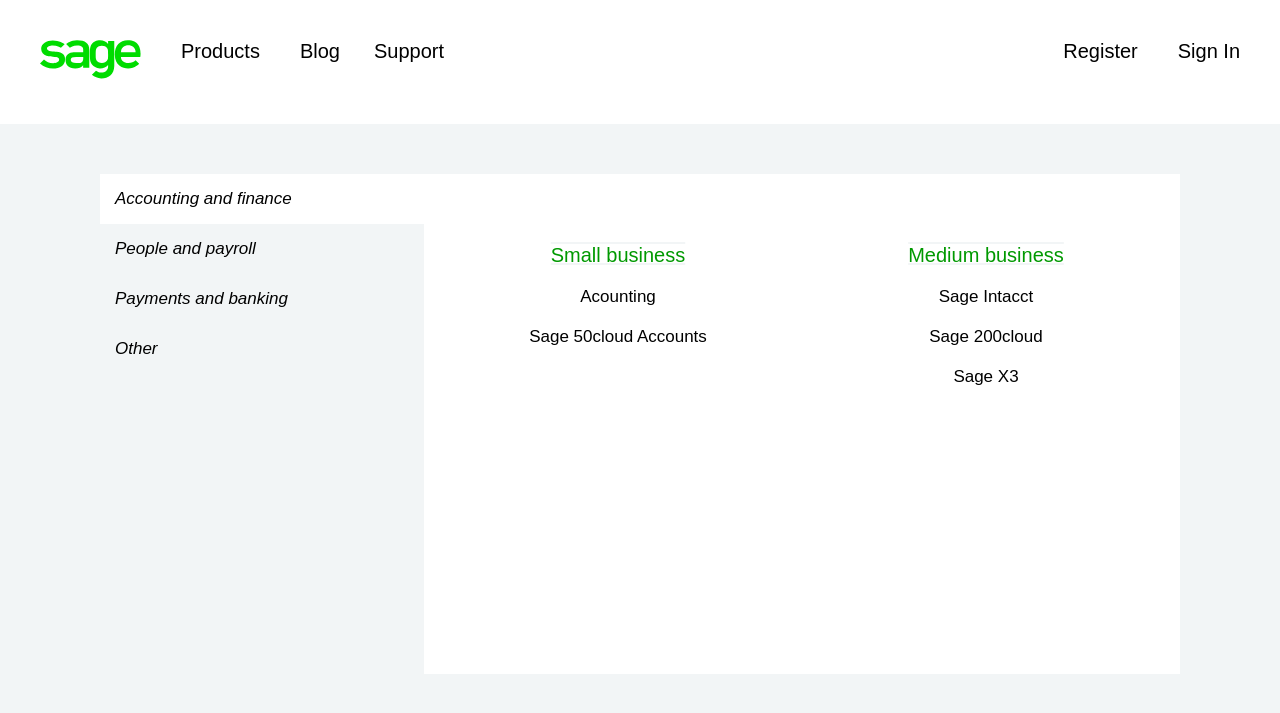
After one commit to WildLeek/8005_project_Team11, a PHP site: page /LandingPage.html in a window 1280 px wide. The commit adds this page. Shown: the top 713 px of the page. Run offline with PHP 8.4, Linux system fonts and the light colour scheme.

Commit message:
New Main Page
Created the m,ain landing page - some further fluff will be added later (picture before the item selection, and all item selection options).

```diff
--- /dev/null
+++ b/LandingPage.html
@@ -0,0 +1,73 @@
+<!DOCTYPE html>
+
+<html>
+
+<head>
+    <meta name="viewport" content="width=device-width, initial-scale=1" charset="utf-8" />
+    <title>Sage Feedback - Main Page Test</title>
+    <link rel="stylesheet" type="text/css" href="StyleSheets/landingPage.css" />
+    <script type="text/javascript" src="Scripts/landingPage.js"></script>
+</head>
+
+<body>
+    <header>
+        <ul class="topnav">
+            <li><a href="#"><img src="/Logos/sage-logo.svg" alt="Sage Logo"></a></li>
+            <li><a href="https://www.sage.com/en-gb/products/">Products</a></li>
+            <li><a href="https://www.sage.com/en-gb/blog/">Blog</a></li>
+            <li>
+                <div class="dropdown">
+                    <button class="menu-dropbtn" onclick="showMenu()">Support</button>
+                    <div class="dropdown-content" id="dropdownContent">
+                        <a href="https://my.sage.co.uk/public/help.aspx#/customer/support">Knowledgebase</a>
+                        <a href="https://www.sagecity.com/gb">Forums</a>
+                        <a href="https://www.sage.com/en-gb/shop/traininglanding.aspx">Training</a>
+                        <a href="https://www.sage.com/en-gb/support/">Support</a>
+                    </div>
+                </div>
+            </li>
+            <li class="right"><a href="#signin">Sign In</a></li>
+            <li class="right"><a href="#register">Register</a></li>
+        </ul>
+    </header>
+
+    <div class="container">
+        <div class="tab">
+            <button class="tablinks" onclick="openTab(event, 'accountingFinance')" id="defaultOpen"> Accounting and finance </button>
+            <button class="tablinks" onclick="openTab(event, 'payroll')"> People and payroll </button>
+            <button class="tablinks" onclick="openTab(event, 'banking')"> Payments and banking </button>
+            <button class="tablinks" onclick="openTab(event, 'other')"> Other </button>
+        </div>
+
+        <div id="accountingFinance" class="tabcontent">
+            <div class="flex-container">
+                <ul class="flex-item">
+                    <li id="list-header-SB-acc" class="inactive">Small business</li>
+                    <li class="list-link-SB-acc"><a href="#">Acounting</a></li>
+                    <li class="list-link-SB-acc"><a href="#">Sage 50cloud Accounts</a></li>
+                </ul>
+                <ul class="flex-item">
+                    <li id="list-header-MB-acc" class="inactive">Medium business</li>
+                    <li class="list-link-MB-acc"><a href="#">Sage Intacct</a></li>
+                    <li class="list-link-MB-acc"><a href="#">Sage 200cloud</a></li>
+                    <li class="list-link-MB-acc"><a href="#">Sage X3</a></li>
+                </ul>
+            </div>
+        </div>
+
+        <div id="payroll" class="tabcontent">
+        </div>
+
+        <div id="banking" class="tabcontent">
+            <p>Product</p>
+        </div>
+
+        <div id="other" class="tabcontent">
+            <p>Other products and general complaints.</p>
+        </div>
+
+    </div>
+
+</body>
+
+</html>
--- a/Regesteration_form.html
+++ b/Regesteration_form.html
@@ -20,7 +20,9 @@
 <body>
 
 	<div class = "header">
-		<a href="https://my.sage.co.uk/"><img src="Logos/sage-logo.svg" alt="Sage logo"></a>
+		<a href="https://my.sage.co.uk/">
+            <img src="Logos/sage-logo.svg" alt="Sage logo">
+        </a>
         <span class="header-text">Register Account</span>
 	</div>
 
--- /dev/null
+++ b/StyleSheets/landingPage.css
@@ -0,0 +1,176 @@
+* {
+    box-sizing: border-box;
+}
+
+body {
+    margin: 0;
+    font-family: Arial, Helvetica, sans-serif;
+    background: #f2f5f6;
+}
+
+.container {
+    padding-top: 50px;
+    padding-left: 100px;
+    padding-right: 100px;
+}
+
+.dropdown-content {
+    display: none;
+    position: absolute;
+    background-color: #ffffff;
+    min-width: 160px;
+    box-shadow: none;
+    z-index: 1;
+}
+
+.dropdown .menu-dropbtn {
+    cursor: pointer;
+    font-size: 20px;
+    border: none;
+    outline: none;
+    color: #000000;
+    padding: 20px 14px 16px;
+    background-color: inherit;
+    font-family: inherit;
+    margin: 0;
+}
+
+div.tabcontent .flex-container {
+    display: flex;
+    flex-direction: row;
+    justify-content: center;
+    align-items: stretch;
+    align-content: center;
+}
+
+header {
+    overflow: hidden;
+    padding: 20px;
+    background-color: #ffffff;
+}
+
+.show {
+    display:block;
+}
+
+.tab {
+    float: left;
+    border: none;
+    background-color: #f2f5f6;
+    width: 30%;
+    height: 500px;
+}
+
+.tab button {
+    display: block;
+    background-color: inherit;
+    color: black;
+    padding: 15px;
+    width: 100%;
+    border: none;
+    outline: none;
+    text-align: left;
+    cursor: pointer;
+    transition: 0.1s;
+    font-style: oblique;
+    font-family: Arial, Helvetica, sans-serif;
+    font-size: 17px;
+}
+
+.tab button.active {
+    background-color: #ffffff;
+}
+
+.tabcontent {
+    float: left;
+    padding: 10px;
+    border: none;
+    background-color: #ffffff;
+    width:70%;
+    height: 500px;
+}
+
+ul.flex-item {
+    -ms-flex: 1;
+    flex: 1;
+    flex-grow: 1;
+    list-style-type: none;
+    margin: 20px;
+    padding: 20px;
+}
+
+ul.flex-item li#list-header-SB-acc,
+ul.flex-item li#list-header-MB-acc {
+    margin: 20px;
+    text-align: center;
+    font-size: 20px;
+    color: #009900;
+}
+
+.inactive {
+    text-decoration: underline overline solid #f2f5f6;
+}
+
+ul.flex-item li#list-header-SB-acc:hover,
+ul.flex-item li#list-header-MB-acc:hover,
+.highlight {
+    text-decoration: underline overline solid #009900;
+}
+
+ul.flex-item li.list-link-SB-acc,
+ul.flex-item li.list-link-MB-acc {
+    margin: 20px;
+    text-align: center;
+    font-size: 17px;
+    text-decoration: none;
+}
+
+ul.flex-item li a {
+    text-decoration: none;
+    color: black;
+}
+
+ul.topnav {
+    list-style-type:none;
+    margin: 0;
+    padding: 0;
+    overflow: hidden;
+}
+
+ul.topnav li {
+    float: left;
+}
+
+ul.topnav li a {
+    display: block;
+    padding: 20px;
+    background-color: #ffffff;
+    color: #000000;
+    font-size: 20px;
+    text-decoration: none;
+    text-align: center;
+}
+
+ul.topnav li div.dropdown {
+    float:left;
+    overflow: hidden;
+}
+
+ul.topnav li a:hover,
+ul.topnav li div.dropdown:hover .menu-dropbtn,
+.menu-dropbtn:focus,
+.dropdown-content a:hover,
+ul.flex-item li a:hover {
+    color: #6fc7f2;
+}
+
+ul.topnav li.right {
+    float: right;
+}
+
+@media screen and (max-width: 600px) {
+
+    ul.topnav li {
+        float: none;
+    }
+}
--- a/signin_form.html
+++ b/signin_form.html
@@ -14,7 +14,9 @@
 <body>
 
     <div class="header">
-        <a href="https://my.sage.co.uk/"><img src="Logos/sage-logo.svg" alt="Sage logo"></a>
+        <a href="https://my.sage.co.uk/">
+            <img src="Logos/sage-logo.svg" alt="Sage logo">
+        </a>
         <span class="header-text">Log In</span>
     </div>
 
```
Also changed, not shown: Scripts/landingPage.js (added, +61 -0 lines), StyleSheets/StyleSheet1.css (+45 -29 lines), deleteUser.html (+14 -11 lines), TEST/Logos/sage-logo.svg (added), TEST/Logos/sage.png (added).
